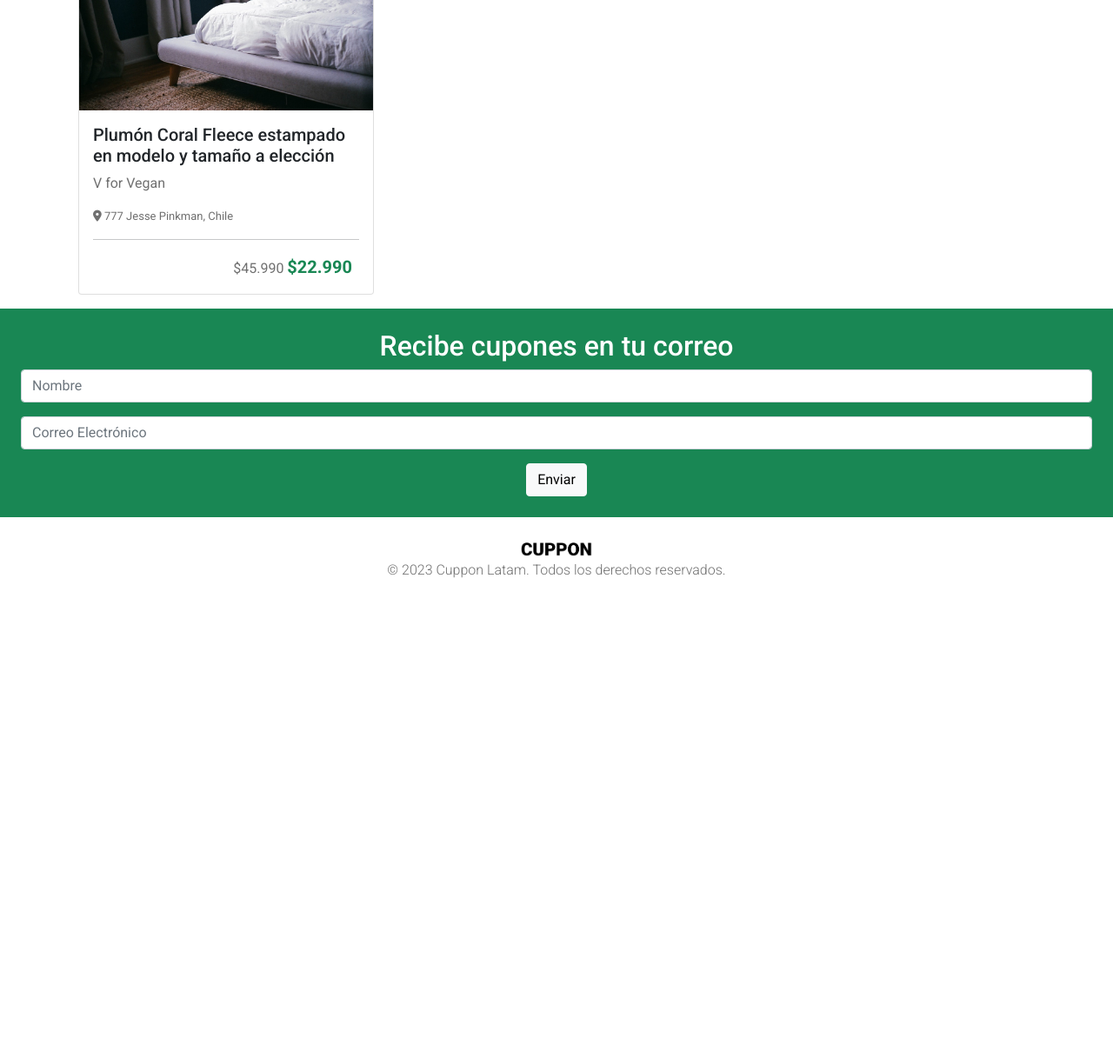
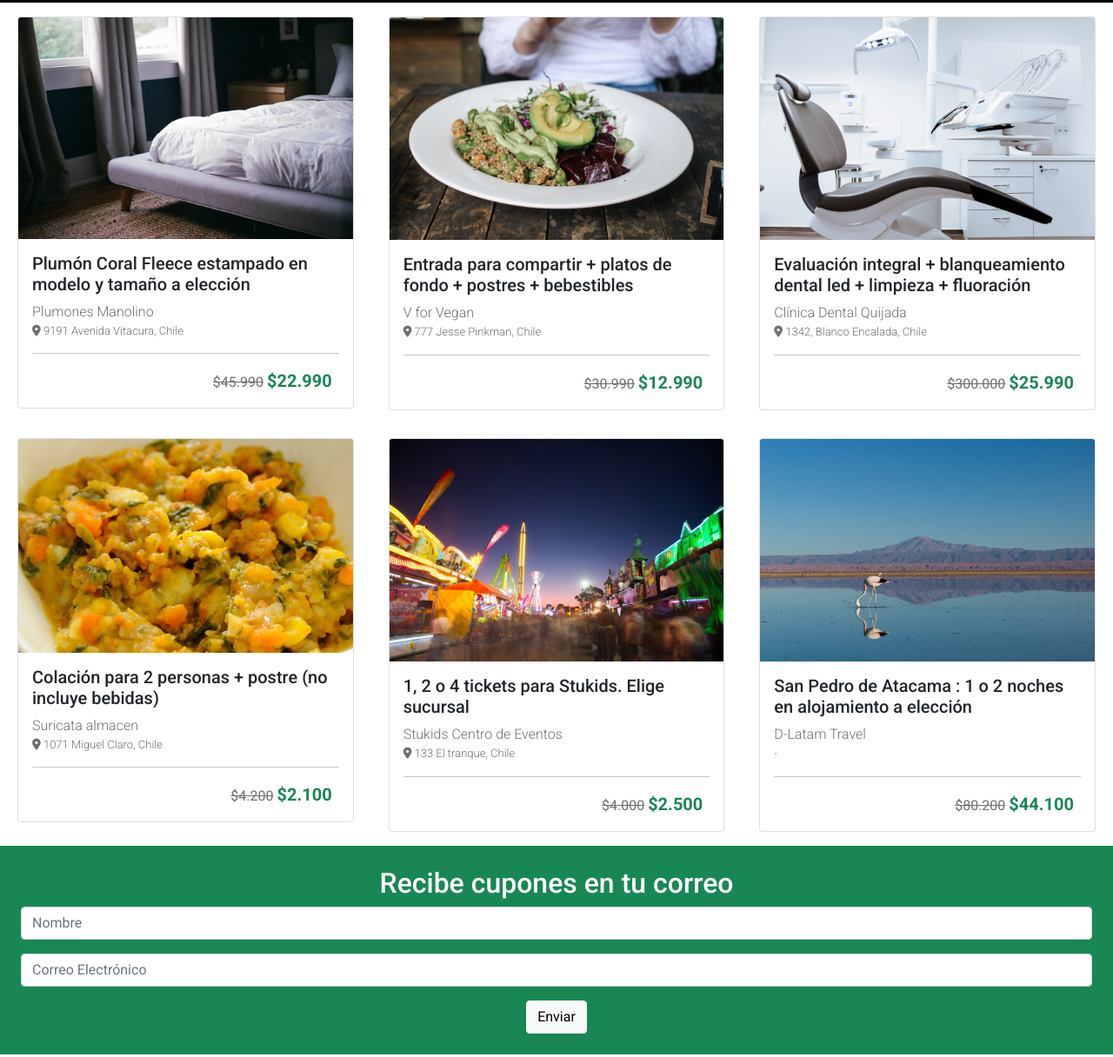
Before and after one commit to adolfoalvar3z/cuppon, a plain HTML site: page index.html in a window 1280 px wide. Shown: the part 170-1386 px from the top of the page at 87% size. Before the commit the page ends 862 px from the top, so only its background shows below. Drawn offline with Linux system fonts and the light colour scheme.

Commit message:
finaliza
Se finaliza Proyecto cuppon

```diff
--- a/assets/css/style.css
+++ b/assets/css/style.css
@@ -1,6 +1,6 @@
 @import url('https://fonts.googleapis.com/css2?family=Roboto:ital,wght@0,100;0,300;0,400;0,500;0,700;0,900;1,100;1,300;1,400;1,500;1,700;1,900&display=swap');
 body{
-    font-family: 'Roboto', sans-serif !important;
+    font-family: 'Roboto' !important;
 
 }
 
@@ -11,3 +11,9 @@ footer{
 .fs-7{
     font-size: 13px;
 }
+.gris{
+    color: #707070;
+}
+.casinegro{
+color: #212529;
+}
--- a/index.html
+++ b/index.html
@@ -8,7 +8,9 @@
   <title>Cuppon</title>
   <link rel="stylesheet" href="assets/css/style.css">
   <link href="assets/css/bootstrap.min.css" rel="stylesheet">
-    <link rel="stylesheet" href="https://cdnjs.cloudflare.com/ajax/libs/font-awesome/6.4.0/css/all.min.css" integrity="sha512-iecdLmaskl7CVkqkXNQ/ZH/XLlvWZOJyj7Yy7tcenmpD1ypASozpmT/E0iPtmFIB46ZmdtAc9eNBvH0H/ZpiBw==" crossorigin="anonymous" referrerpolicy="no-referrer" />
+  <link rel="stylesheet" href="https://cdnjs.cloudflare.com/ajax/libs/font-awesome/6.4.0/css/all.min.css"
+    integrity="sha512-iecdLmaskl7CVkqkXNQ/ZH/XLlvWZOJyj7Yy7tcenmpD1ypASozpmT/E0iPtmFIB46ZmdtAc9eNBvH0H/ZpiBw=="
+    crossorigin="anonymous" referrerpolicy="no-referrer" />
 </head>
 
 <body>
@@ -40,55 +42,131 @@
     </div>
   </nav>
 
-<div class="container-fluid d-none d-xs-block">
-<div class="row">
+  <div class="container-fluid bg-black text-center text-white d-none d-sm-none d-xl-block">
+    <div class="row py-3">
       <div class="col">
-        <div id="carouselExampleControls" class="carousel slide" data-bs-ride="carousel">
-            <div class="carousel-inner">
-              <div class="carousel-item active">
-                <img src="assets/img/cupon-1.jpg" class="d-block w-100" height="300px"  alt="...">
-              </div>
-              <div class="carousel-item">
-                <img src="assets/img/cupon-1.jpg" class="d-block w-100" height="300px"  alt="...">
-              </div>
-              <div class="carousel-item">
-                <img src="assets/img/cupon-1.jpg" class="d-block w-100" height="300px"  alt="...">
-              </div>
-            </div>
-            <button class="carousel-control-prev" type="button" data-bs-target="#carouselExampleControls" data-bs-slide="prev">
-              <span class="carousel-control-prev-icon" aria-hidden="true"></span>
-              <span class="visually-hidden">Previous</span>
-            </button>
-            <button class="carousel-control-next" type="button" data-bs-target="#carouselExampleControls" data-bs-slide="next">
-              <span class="carousel-control-next-icon" aria-hidden="true"></span>
-              <span class="visually-hidden">Next</span>
-            </button>
-          </div>
+
+        <h2 class="text-uppercase">Bienvenidos a los mejores descuentos que puedes encontrar en el mercado</h2>
+
       </div>
 
     </div>
   </div>
 
-    <div class="container">
+  <div class="container-fluid">
     <div class="row">
-            <div class="col-12 col-md-4 col-xl-4">
+
+      <div class="col-12 col-md-6 col-xl-4">
         <div class="card my-3 mx-2">
           <img src="assets/img/cupon-1.jpg" class="card-img-top img-fluid" alt="...">
-                    <div class="card-body" style="color: #212529;">
+          <div class="card-body casinegro">
             <h5 class="card-title fs-light">Plumón Coral Fleece estampado en modelo y tamaño a elección</h5>
-                        <div style="color: #707070;" >
-                            <p class="card-text fs-6">V for Vegan</p>
-                            <p class="card-text fs-7"><i class="fa-solid fa-location-dot"></i> 777 Jesse Pinkman, Chile</p>
+            <div class="gris">
+              <p class="card-text fs-6 pb-n5 fw-light" style="margin-bottom: 0px;">Plumones Manolino</p>
+              <p class="card-text fs-7 fw-light"><i class="fa-solid fa-location-dot"></i> 9191 Avenida Vitacura, Chile
+              </p>
             </div>
             <hr>
-
             <div class="text-end mx-2">
-                            <span style="color: #707070">$45.990</span>
+              <span class="text-decoration-line-through gris">$45.990</span>
               <span class="text-success fw-bold fs-5">$22.990</span>
             </div>
-
+          </div>
+        </div>
       </div>
 
+
+      <div class="col-12 col-md-6 col-xl-4">
+        <div class="card my-3 mx-2">
+          <img src="assets/img/cupon-2.jpg" class="card-img-top img-fluid" alt="...">
+          <div class="card-body casinegro">
+            <h5 class="card-title fs-light">Entrada para compartir + platos de fondo + postres + bebestibles</h5>
+            <div class="gris">
+              <p class="card-text fs-6 pb-n5 fw-light" style="margin-bottom: 0px;">V for Vegan</p>
+              <p class="card-text fs-7 fw-light"><i class="fa-solid fa-location-dot"></i> 777 Jesse Pinkman, Chile
+              </p>
+            </div>
+            <hr>
+            <div class="text-end mx-2">
+              <span class="text-decoration-line-through gris">$30.990</span>
+              <span class="text-success fw-bold fs-5">$12.990</span>
+            </div>
+          </div>
+        </div>
+      </div>
+
+      <div class="col-12 col-md-6 col-xl-4">
+        <div class="card my-3 mx-2">
+          <img src="assets/img/cupon-3.jpg" class="card-img-top img-fluid" alt="...">
+          <div class="card-body casinegro">
+            <h5 class="card-title fs-light">Evaluación integral + blanqueamiento dental led + limpieza + fluoración</h5>
+            <div class="gris">
+              <p class="card-text fs-6 pb-n5 fw-light" style="margin-bottom: 0px;">Clínica Dental Quijada</p>
+              <p class="card-text fs-7 fw-light"><i class="fa-solid fa-location-dot"></i> 1342, Blanco Encalada, Chile
+              </p>
+            </div>
+            <hr>
+            <div class="text-end mx-2">
+              <span class="text-decoration-line-through gris">$300.000</span>
+              <span class="text-success fw-bold fs-5">$25.990</span>
+            </div>
+          </div>
+        </div>
+      </div>
+
+      <div class="col-12 col-md-6 col-xl-4">
+        <div class="card my-3 mx-2">
+          <img src="assets/img/cupon-4.jpg" class="card-img-top img-fluid" alt="...">
+          <div class="card-body casinegro">
+            <h5 class="card-title fs-light">Colación para 2 personas + postre (no incluye bebidas)</h5>
+            <div class="gris">
+              <p class="card-text fs-6 pb-n5 fw-light" style="margin-bottom: 0px;">Suricata almacen</p>
+              <p class="card-text fs-7 fw-light"><i class="fa-solid fa-location-dot"></i> 1071 Miguel Claro, Chile
+              </p>
+            </div>
+            <hr>
+            <div class="text-end mx-2">
+              <span class="text-decoration-line-through gris">$4.200</span>
+              <span class="text-success fw-bold fs-5">$2.100</span>
+            </div>
+          </div>
+        </div>
+      </div>
+
+      <div class="col-12 col-md-6 col-xl-4">
+        <div class="card my-3 mx-2">
+          <img src="assets/img/cupon-5.jpg" class="card-img-top img-fluid" alt="...">
+          <div class="card-body casinegro">
+            <h5 class="card-title fs-light">1, 2 o 4 tickets para Stukids. Elige sucursal</h5>
+            <div class="gris">
+              <p class="card-text fs-6 pb-n5 fw-light" style="margin-bottom: 0px;">Stukids Centro de Eventos</p>
+              <p class="card-text fs-7 fw-light"><i class="fa-solid fa-location-dot"></i> 133 El tranque, Chile
+              </p>
+            </div>
+            <hr>
+            <div class="text-end mx-2">
+              <span class="text-decoration-line-through gris">$4.000</span>
+              <span class="text-success fw-bold fs-5">$2.500</span>
+            </div>
+          </div>
+        </div>
+      </div>
+
+      <div class="col-12 col-md-6 col-xl-4">
+        <div class="card my-3 mx-2">
+          <img src="assets/img/cupon-6.jpg" class="card-img-top img-fluid" alt="...">
+          <div class="card-body casinegro">
+            <h5 class="card-title fs-light">San Pedro de Atacama : 1 o 2 noches en alojamiento a elección</h5>
+            <div class="gris">
+              <p class="card-text fs-6 pb-n5 fw-light" style="margin-bottom: 0px;">D-Latam Travel</p>
+              <p class="card-text fs-7 fw-light">-</p>
+              </p>
+            </div>
+            <hr>
+            <div class="text-end mx-2">
+              <span class="text-decoration-line-through gris">$80.200</span>
+              <span class="text-success fw-bold fs-5">$44.100</span>
+            </div>
           </div>
         </div>
       </div>
@@ -96,29 +174,50 @@
     </div>
 
 
-    <section class="container-fluid bg-success text-center p-4">
-        <div class="col">
+    <div class="row">
+      <div class="col bg-success text-center p-4">
         <h2 class="text-white">Recibe cupones en tu correo</h2>
         <form class="mx-auto">
+          <div id="liveAlertPlaceholder"></div>
+
           <div class="mb-3">
-                    <input type="email" class="form-control" id="exampleInputEmail1" placeholder="Nombre">
+            <input type="text" class="form-control" required id="nombre" placeholder="Nombre">
           </div>
           <div class="mb-3">
-                    <input type="password" class="form-control" id="email" placeholder="Correo Electrónico">
+            <input type="email" class="form-control" required id="email" placeholder="Correo Electrónico">
           </div>
-                <button type="submit" class="btn btn-large btn-light">Enviar</button>
+          <button type="submit" class="btn btn-large btn-light" id="liveAlertBtn">Enviar</button>
         </form>
       </div>
+    </div>
 
-    </section>
 
+  </div>
 
   <footer class="text-center fw-light m-4">
     <img src="assets/img/logo-black.png" width="82px" height="24px" alt="">
     <p>© 2023 Cuppon Latam. Todos los derechos reservados.</p>
   </footer>
 
+
   <script src="assets/js/bootstrap.bundle.min.js"></script>
+  <script>
+    var alertPlaceholder = document.getElementById('liveAlertPlaceholder')
+    var alertTrigger = document.getElementById('liveAlertBtn')
+
+    function alert(message, type) {
+      var wrapper = document.createElement('div')
+      wrapper.innerHTML = '<div class="alert alert-' + type + ' alert-dismissible" role="alert">' + message + '<button type="button" class="btn-close" data-bs-dismiss="alert" aria-label="Close"></button></div>'
+
+      alertPlaceholder.append(wrapper)
+    }
+
+    if (alertTrigger) {
+      alertTrigger.addEventListener('click', function () {
+        alert('Genial, Te contactaremos a la brevedad.', 'info')
+      })
+    }
+  </script>
 </body>
 
 </html>
```
Also changed, not shown: 1 other file. Lines whose indentation alone changed are shown as unchanged.
